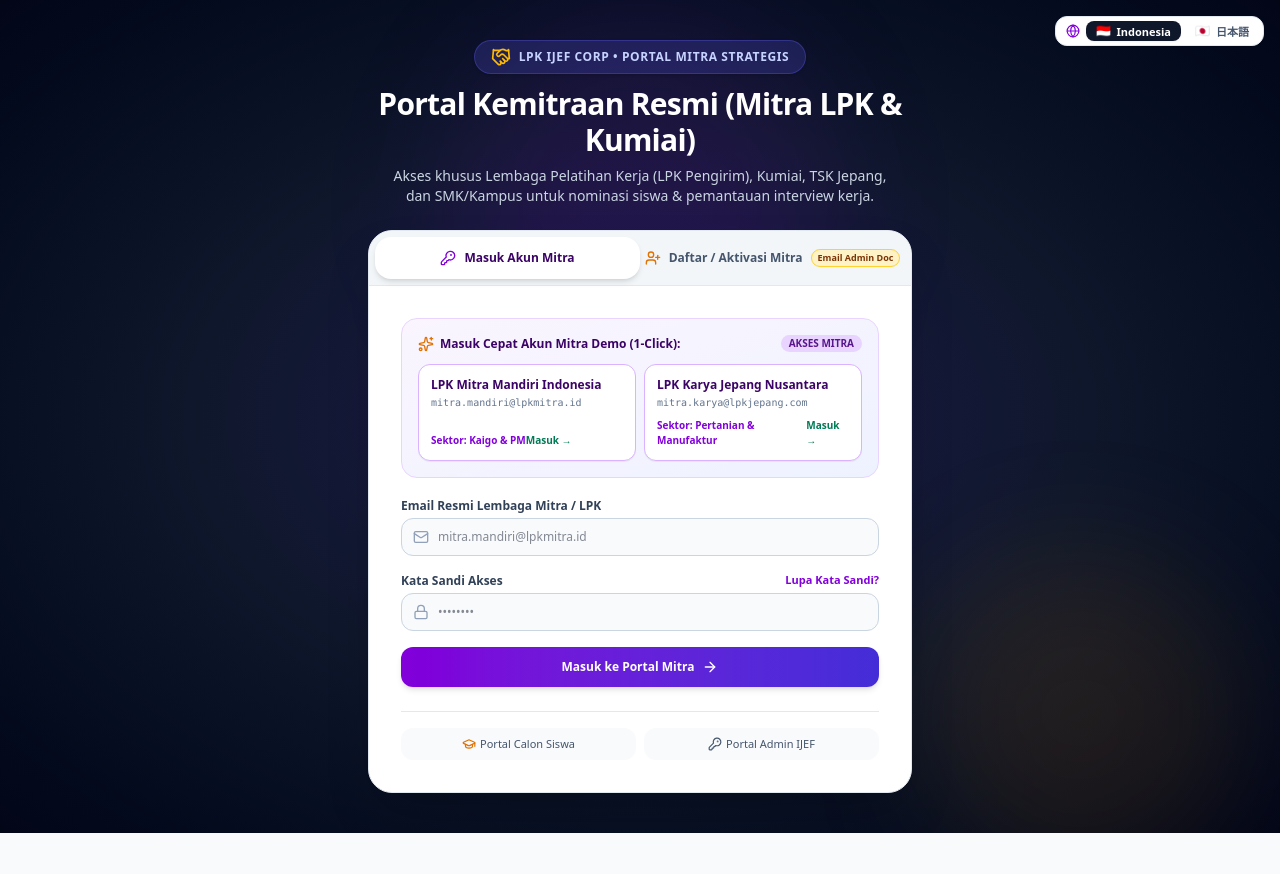
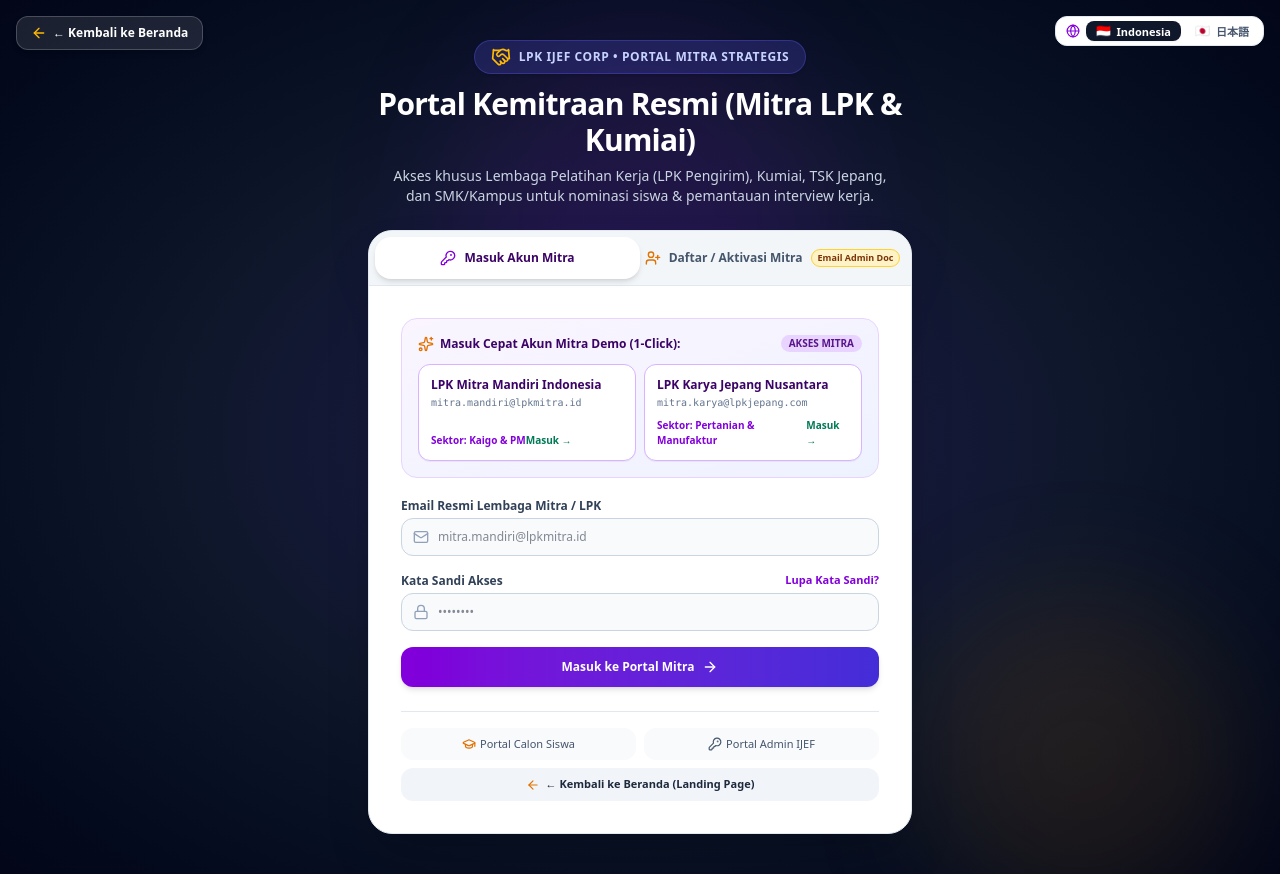
Before and after one commit to benoeryan/SIMANTAP-, a React (Vite) app: page /mitra-login in a window 1280 px wide. Before the commit the page ends 833 px from the top, so only its background shows below. Built offline with nearby package versions, Linux system fonts and the light colour scheme; no server answers.

Commit message:
fix(nav): add clear return to landing page navigation buttons on all login screens

```diff
--- a/src/components/auth/AdminLogin.tsx
+++ b/src/components/auth/AdminLogin.tsx
@@ -102,6 +102,18 @@ export const AdminLogin: React.FC = () => {
       {/* Background Glow */}
       <div className="absolute -top-40 -right-40 w-96 h-96 bg-orange-400/10 rounded-full blur-3xl pointer-events-none" />
       <div className="absolute -bottom-40 -left-40 w-96 h-96 bg-emerald-400/10 rounded-full blur-3xl pointer-events-none" />
+
+      {/* Top Left Back Navigation Button */}
+      <div className="absolute top-4 left-4 z-20">
+        <button
+          type="button"
+          onClick={() => navigate('/')}
+          className="flex items-center gap-1.5 px-3.5 py-2 bg-slate-900/80 hover:bg-slate-900 text-white rounded-xl text-xs font-bold transition border border-slate-700 shadow-md cursor-pointer"
+        >
+          <ArrowRight className="w-4 h-4 rotate-180 text-amber-400" />
+          <span>{isJa ? '← ホームに戻る' : '← Kembali ke Beranda'}</span>
+        </button>
+      </div>
 
       {/* Language Switcher Top Right */}
       <div className="absolute top-4 right-4 z-20">
@@ -515,11 +527,19 @@ export const AdminLogin: React.FC = () => {
             <span>{isJa ? 'Google アカウントでログイン' : 'Masuk dengan Email Google'}</span>
           </button>
 
-          <div className="p-2.5 bg-slate-50 border border-slate-200 rounded-xl text-[10px] text-slate-500 text-center space-y-1">
+          <div className="p-2.5 bg-slate-50 border border-slate-200 rounded-xl text-[10px] text-slate-500 text-center space-y-2">
             <p className="font-semibold text-slate-700">Belum memiliki akun?</p>
             <p className="text-slate-600">
               Silakan <button type="button" onClick={() => navigate('/login')} className="text-amber-700 underline font-bold cursor-pointer">Daftar disini</button> atau contact admin untuk didaftarkan.
             </p>
+            <button
+              type="button"
+              onClick={() => navigate('/')}
+              className="w-full p-2 bg-slate-200 hover:bg-slate-300 text-slate-900 rounded-xl text-xs font-bold transition cursor-pointer flex items-center justify-center gap-1.5"
+            >
+              <ArrowRight className="w-3.5 h-3.5 rotate-180 text-amber-700" />
+              <span>{isJa ? '← ホームに戻る (Landing Page)' : '← Kembali ke Beranda (Landing Page)'}</span>
+            </button>
             <p className="font-semibold text-slate-700 pt-1 border-t border-slate-200">{isJa ? 'Firebase 暗号化バックオフィス認証' : 'Firebase Encrypted Back-Office Auth'}</p>
             <p>{isJa ? '全管理者の操作ログは Cloud Firestore 監査証跡に記録されます。' : 'Aktivitas staf dicatat pada Audit Trail Firestore DB.'}</p>
           </div>
--- a/src/components/auth/MitraLogin.tsx
+++ b/src/components/auth/MitraLogin.tsx
@@ -200,7 +200,18 @@ export const MitraLogin: React.FC = () => {
       <div className="absolute top-1/4 left-1/2 -translate-x-1/2 -translate-y-1/2 w-96 h-96 bg-purple-600/10 rounded-full blur-3xl pointer-events-none" />
       <div className="absolute -bottom-10 right-10 w-80 h-80 bg-amber-500/10 rounded-full blur-3xl pointer-events-none" />
 
-      {/* Top Header Branding & Language Switcher */}
+      {/* Top Header Navigation & Language Switcher */}
+      <div className="absolute top-4 left-4 z-20">
+        <button
+          type="button"
+          onClick={() => navigate('/')}
+          className="flex items-center gap-1.5 px-3.5 py-2 bg-white/10 hover:bg-white/20 text-white rounded-xl text-xs font-bold transition border border-white/20 shadow-md cursor-pointer"
+        >
+          <ArrowRight className="w-4 h-4 rotate-180 text-amber-400" />
+          <span>{isJa ? '← ホームに戻る' : '← Kembali ke Beranda'}</span>
+        </button>
+      </div>
+
       <div className="absolute top-4 right-4 z-20">
         <LanguageSwitcher />
       </div>
@@ -568,7 +579,8 @@ export const MitraLogin: React.FC = () => {
             )}
 
             {/* Portal Switcher Links */}
-            <div className="pt-4 border-t border-slate-200 grid grid-cols-2 gap-2 text-center text-[11px]">
+            <div className="pt-4 border-t border-slate-200 space-y-2 text-center text-[11px]">
+              <div className="grid grid-cols-2 gap-2">
                 <button
                   type="button"
                   onClick={() => navigate('/login')}
@@ -587,6 +599,16 @@ export const MitraLogin: React.FC = () => {
                   <span>{isJa ? 'IJEF 管理者ポータル' : 'Portal Admin IJEF'}</span>
                 </button>
               </div>
+
+              <button
+                type="button"
+                onClick={() => navigate('/')}
+                className="w-full p-2 bg-slate-100 hover:bg-slate-200 rounded-xl text-slate-800 font-bold transition cursor-pointer flex items-center justify-center gap-1.5"
+              >
+                <ArrowRight className="w-3.5 h-3.5 rotate-180 text-amber-600" />
+                <span>{isJa ? '← ホームに戻る (Landing Page)' : '← Kembali ke Beranda (Landing Page)'}</span>
+              </button>
+            </div>
           </div>
         </div>
       </div>
```
Lines whose indentation alone changed are shown as unchanged.
